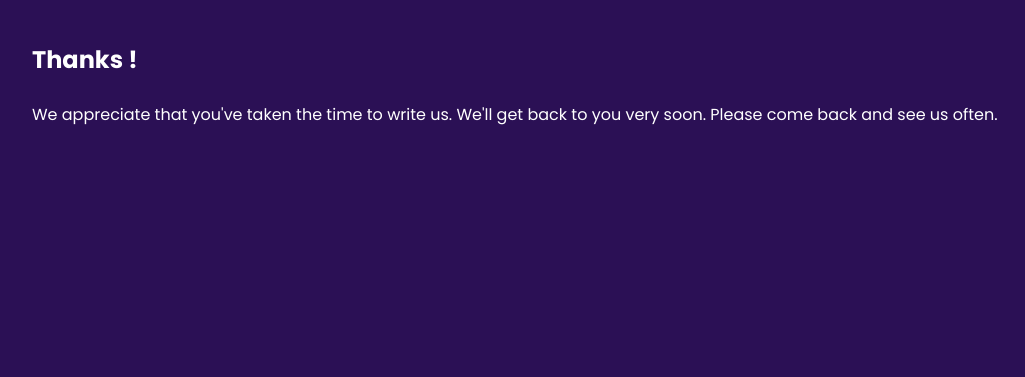
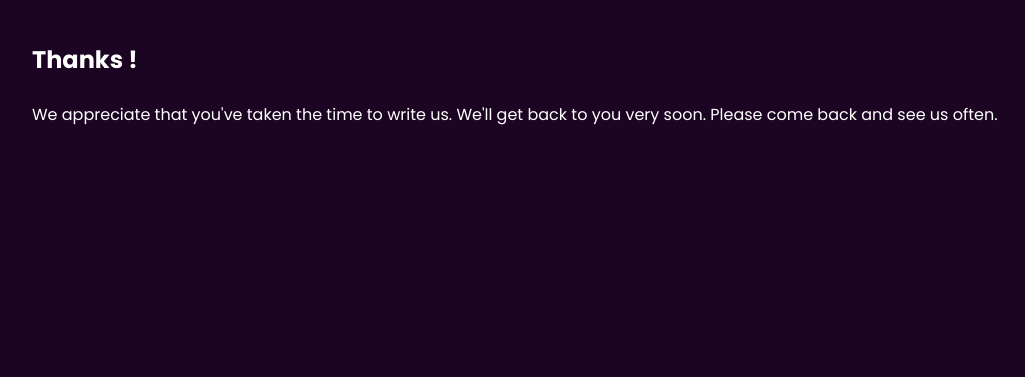
Before and after one commit to Pragatheesh-S/Parallax-Scrolling, a plain HTML site: page message/message.html in a window 1280 px wide. Shown: the part 258-635 px from the top of the page, without its empty margins (68-1093 px from the left). Drawn offline with Linux system fonts and the light colour scheme.

Commit message:
Update message.css

```diff
--- a/message/CSS/message.css
+++ b/message/CSS/message.css
@@ -6,7 +6,7 @@
     box-sizing: border-box;
     font-family: 'Poppins', sans-serif;
     scroll-behavior: smooth;
-    background: #2b1055;
+    background: #1c0522;
 }
 
 .message{
```
